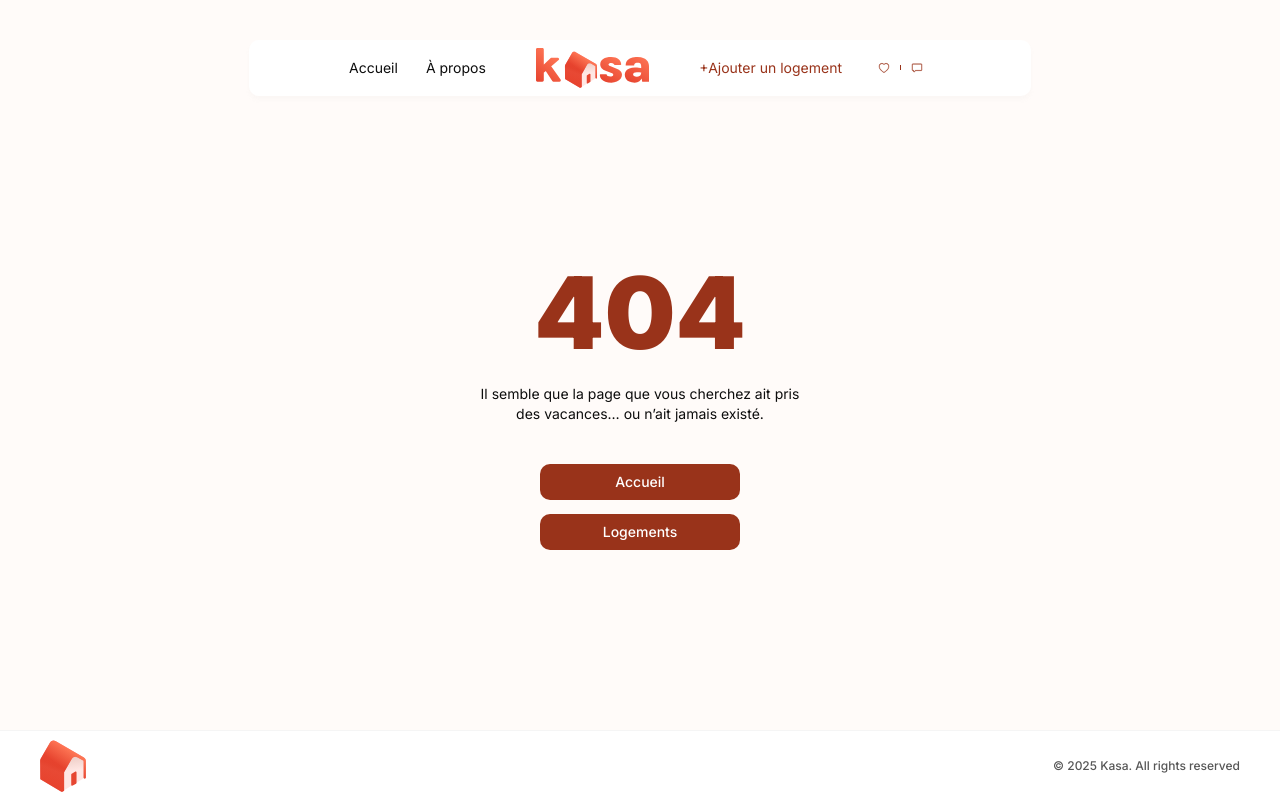
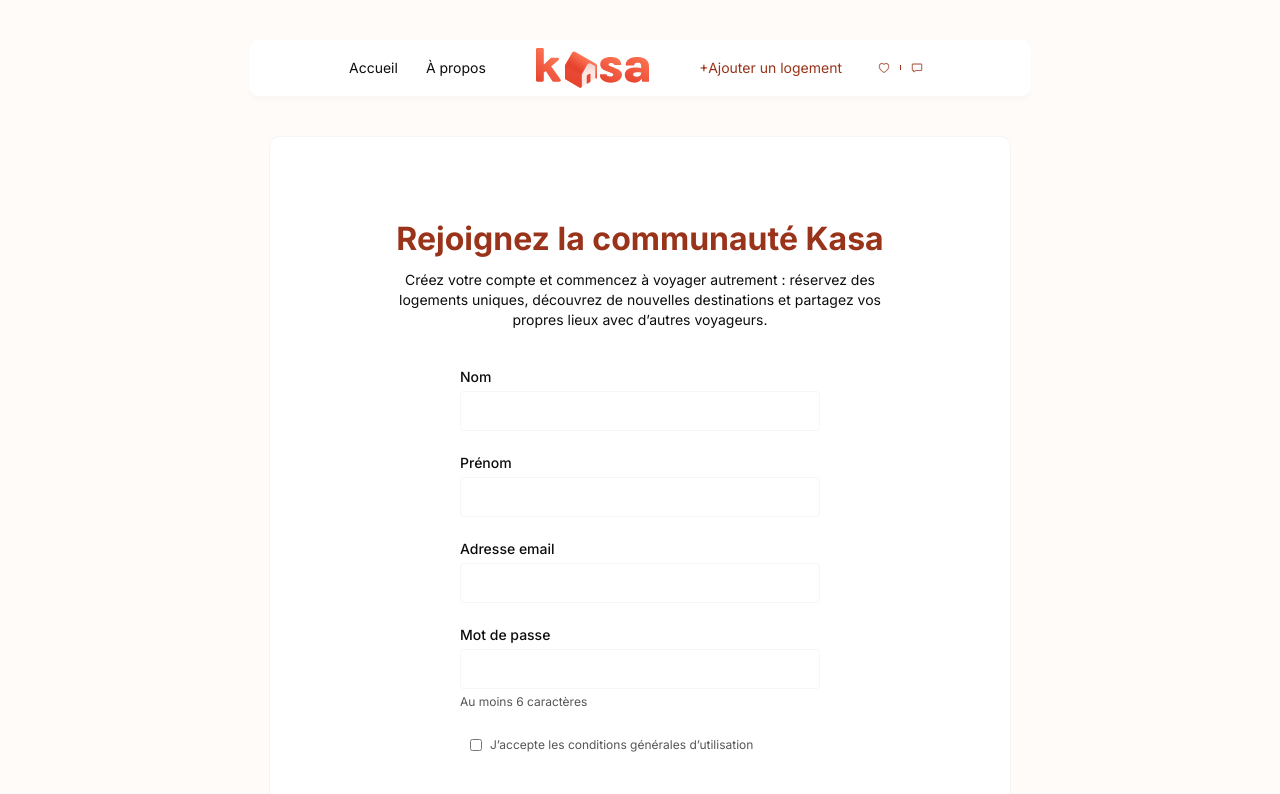
Before and after one commit to Erluinzo/oc-kasa, a Next.js app: page /inscription in a window 1280 px wide. Before the commit this address had no page. Shown: the top 794 px of the page. Built offline with nearby package versions, Linux system fonts and the light colour scheme; no server answers.

Commit message:
add sign up page

```diff
--- a/app/connexion/login.module.css
+++ b/app/account.module.css
@@ -1,4 +1,5 @@
-/* Figma: the card is in the middle of the space between the menu and the footer */
+/* login and sign-up pages (Figma "Log In" and "Sign In")
+   the card is in the middle of the space between the menu and the footer */
 .main {
   display: flex;
   justify-content: center;
@@ -34,8 +35,23 @@
   font-weight: 700;
 }
 
+.break {
+  display: none;
+}
+
+/* cut the sign-up title after "Rejoignez la", like Figma mobile */
+@media (width < 520px) {
+  .break {
+    display: inline;
+  }
+}
+
 .text {
   max-width: 390px;
+}
+
+.wide {
+  max-width: 488px;
 }
 
 .form {
@@ -83,8 +99,47 @@
   text-align: center;
 }
 
+/* Figma "Aide contextuelle" under a field */
+.hint {
+  color: var(--grey-dark);
+  font-size: 12px;
+}
+
+.terms {
+  display: flex;
+  align-items: center;
+  gap: 8px;
+  padding: 4px 10px;
+  color: var(--grey-dark);
+  font-size: 12px;
+  cursor: pointer;
+}
+
+.terms input {
+  width: 12px;
+  height: 12px;
+  margin: 0;
+  accent-color: var(--main-red);
+}
+
+.actions {
+  display: flex;
+  flex-direction: column;
+  align-items: center;
+  gap: 22px;
+}
+
 .submit {
   width: 230px;
+}
+
+/* link to the other form (login ↔ sign up) */
+.switch {
+  color: var(--main-red);
+}
+
+.switch:hover {
+  text-decoration: underline;
 }
 
 /* Figma mobile: card 358px wide, padding 32/16, title 24px */
--- a/app/connexion/page.tsx
+++ b/app/connexion/page.tsx
@@ -1,6 +1,6 @@
 import type { Metadata } from "next";
 import LoginForm from "./LoginForm";
-import styles from "./login.module.css";
+import styles from "../account.module.css";
 
 export const metadata: Metadata = {
   title: "Connexion | Kasa",
--- /dev/null
+++ b/app/inscription/SignUpForm.tsx
@@ -0,0 +1,106 @@
+"use client";
+
+import { useActionState } from "react";
+import Link from "next/link";
+import button from "@/components/Button.module.css";
+import { signUp } from "./actions";
+import styles from "../account.module.css";
+
+/**
+ * Sign-up form (last name, first name, email, password, terms). The browser checks the
+ * fields first, the server checks them again (signUp action); errors are read aloud (role="alert").
+ */
+export default function SignUpForm() {
+  const [state, formAction, pending] = useActionState(signUp, null);
+  const describedBy = state ? "signup-error" : undefined;
+
+  return (
+    <form action={formAction} className={styles.form}>
+      <div className={styles.fields}>
+        <div className={styles.field}>
+          <label htmlFor="lastName" className={styles.label}>
+            Nom
+          </label>
+          <input
+            id="lastName"
+            name="lastName"
+            autoComplete="family-name"
+            required
+            maxLength={50}
+            //React empties the form after sending it: the values typed come back from the action
+            defaultValue={state?.lastName}
+            aria-describedby={describedBy}
+            className={styles.input}
+          />
+        </div>
+        <div className={styles.field}>
+          <label htmlFor="firstName" className={styles.label}>
+            Prénom
+          </label>
+          <input
+            id="firstName"
+            name="firstName"
+            autoComplete="given-name"
+            required
+            maxLength={50}
+            defaultValue={state?.firstName}
+            aria-describedby={describedBy}
+            className={styles.input}
+          />
+        </div>
+        <div className={styles.field}>
+          <label htmlFor="email" className={styles.label}>
+            Adresse email
+          </label>
+          <input
+            id="email"
+            name="email"
+            type="email"
+            autoComplete="email"
+            required
+            defaultValue={state?.email}
+            aria-invalid={state?.emailTaken || undefined}
+            aria-describedby={describedBy}
+            className={styles.input}
+          />
+        </div>
+        <div className={styles.field}>
+          <label htmlFor="password" className={styles.label}>
+            Mot de passe
+          </label>
+          <input
+            id="password"
+            name="password"
+            type="password"
+            autoComplete="new-password"
+            required
+            minLength={6}
+            aria-describedby={state ? "password-hint signup-error" : "password-hint"}
+            className={styles.input}
+          />
+          <p id="password-hint" className={styles.hint}>
+            Au moins 6 caractères
+          </p>
+        </div>
+        <label className={styles.terms}>
+          {/* the form could only be sent with the box checked: keep it checked after an error */}
+          <input type="checkbox" name="terms" required defaultChecked={state !== null} />
+          J’accepte les conditions générales d’utilisation
+        </label>
+        {state && (
+          <p id="signup-error" role="alert" className={styles.error}>
+            {state.error}
+          </p>
+        )}
+      </div>
+      <div className={styles.actions}>
+        <button type="submit" className={`${button.button} ${styles.submit}`} disabled={pending}>
+          {pending ? "Inscription…" : "S’inscrire"}
+        </button>
+        <Link href="/connexion" className={styles.switch}>
+          Déjà membre ? Se connecter
+        </Link>
+      </div>
+    </form>
+  );
+}
--- /dev/null
+++ b/app/inscription/actions.ts
@@ -0,0 +1,45 @@
+"use server";
+
+import { redirect } from "next/navigation";
+import { register } from "@/lib/api";
+import { saveToken } from "@/lib/session";
+
+export type SignUpState = {
+  error: string;
+  emailTaken: boolean;
+  lastName: string;
+  firstName: string;
+  email: string;
+} | null;
+
+/**
+ * Sign-up form action, run on the Next server. Checks the fields again (the browser
+ * checks can be skipped), creates the account with the API, then logs the user in.
+ * Returns an error message and the typed values (to show them again) when it fails.
+ */
+export async function signUp(_state: SignUpState, formData: FormData): Promise<SignUpState> {
+  const lastName = String(formData.get("lastName") ?? "").trim();
+  const firstName = String(formData.get("firstName") ?? "").trim();
+  const email = String(formData.get("email") ?? "").trim();
+  const password = String(formData.get("password") ?? "");
+  const values = { lastName, firstName, email, emailTaken: false };
+
+  //same rules as the form fields (required, max 50 letters, email with "@", password 6+)
+  const nameOk = lastName && firstName && lastName.length <= 50 && firstName.length <= 50;
+  if (!nameOk || !email.includes("@") || password.length < 6 || !formData.get("terms")) {
+    return { ...values, error: "Vérifiez les champs : tous sont obligatoires, et le mot de passe doit avoir au moins 6 caractères." };
+  }
+
+  let token: string | null;
+  try {
+    token = await register(`${firstName} ${lastName}`, email, password);
+  } catch (err) {
+    console.log(err);
+    return { ...values, error: "L’inscription est impossible pour le moment. Réessayez dans un instant." };
+  }
+  if (!token) {
+    return { ...values, emailTaken: true, error: "Un compte existe déjà avec cette adresse email." };
+  }
+  await saveToken(token);
+  redirect("/");
+}
--- /dev/null
+++ b/app/inscription/page.tsx
@@ -0,0 +1,31 @@
+import type { Metadata } from "next";
+import SignUpForm from "./SignUpForm";
+import styles from "../account.module.css";
+
+export const metadata: Metadata = {
+  title: "Inscription | Kasa",
+  description: "Créez votre compte Kasa pour réserver des logements uniques et échanger avec les hôtes.",
+};
+
+/**
+ * Sign-up page (Figma "Sign In"): same white card as the login page.
+ */
+export default function SignUpPage() {
+  return (
+    <main className={styles.main}>
+      <div className={styles.card}>
+        <div className={styles.intro}>
+          <h1 className={styles.title}>
+            Rejoignez la <br className={styles.break} />
+            communauté Kasa
+          </h1>
+          <p className={`${styles.text} ${styles.wide}`}>
+            Créez votre compte et commencez à voyager autrement : réservez des logements uniques,
+            découvrez de nouvelles destinations et partagez vos propres lieux avec d’autres voyageurs.
+          </p>
+        </div>
+        <SignUpForm />
+      </div>
+    </main>
+  );
+}
--- a/lib/api.ts
+++ b/lib/api.ts
@@ -87,3 +87,23 @@ export async function login(email: string, password: string) {
   const data: { token: string } = await res.json();
   return data.token;
 }
+
+/**
+ * Creates an account (role "client") and returns its login token.
+ * @returns the token, or null when an account already uses this email
+ * @throws Error when the API answers with another error
+ */
+export async function register(name: string, email: string, password: string) {
+  const res = await fetch(`${API_URL}/auth/register`, {
+    method: "POST",
+    headers: { "Content-Type": "application/json" },
+    body: JSON.stringify({ name, email, password }),
+    cache: "no-store",
+  });
+  if (res.status === 409) return null;
+  if (!res.ok) {
+    throw new Error(`API error ${res.status} on /auth/register`);
+  }
+  const data: { token: string } = await res.json();
+  return data.token;
+}
--- /dev/null
+++ b/lib/session.ts
@@ -0,0 +1,16 @@
+import { cookies } from "next/headers";
+
+/**
+ * Keeps the login token in a cookie, after login or sign up (server only).
+ * httpOnly: the JavaScript of the page can't read it. 7 days, like the token.
+ */
+export async function saveToken(token: string) {
+  (await cookies()).set("token", token, {
+    httpOnly: true,
+    secure: process.env.NODE_ENV === "production",
+    sameSite: "lax",
+    maxAge: 7 * 24 * 60 * 60,
+    //only sent to Kasa, not to the other sites of the same domain (nx-lab.com/kasa)
+    path: process.env.BASE_PATH || "/",
+  });
+}
```
Also changed, not shown: app/connexion/LoginForm.tsx (+10 -4 lines), app/connexion/actions.ts (+3 -11 lines).
